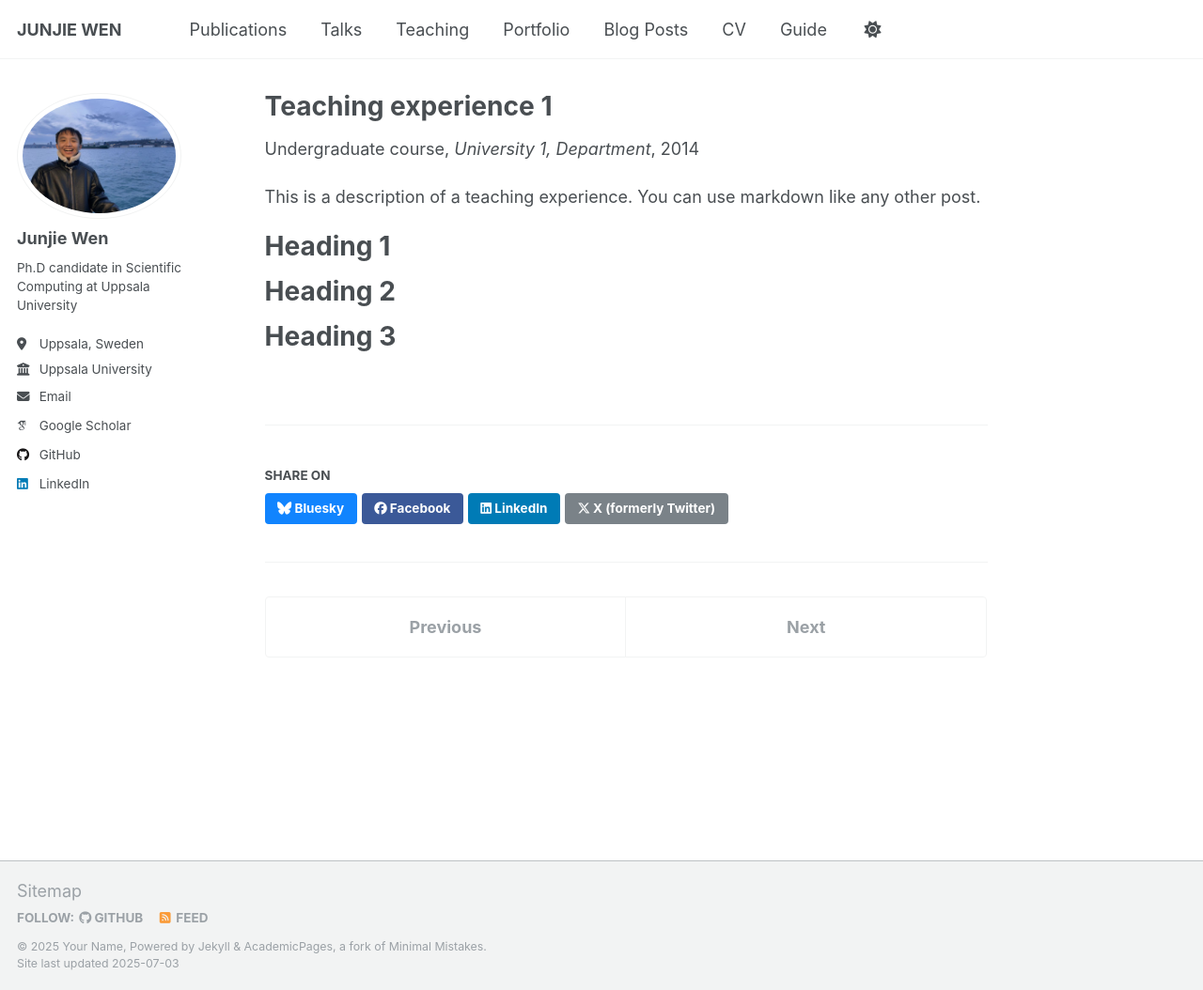
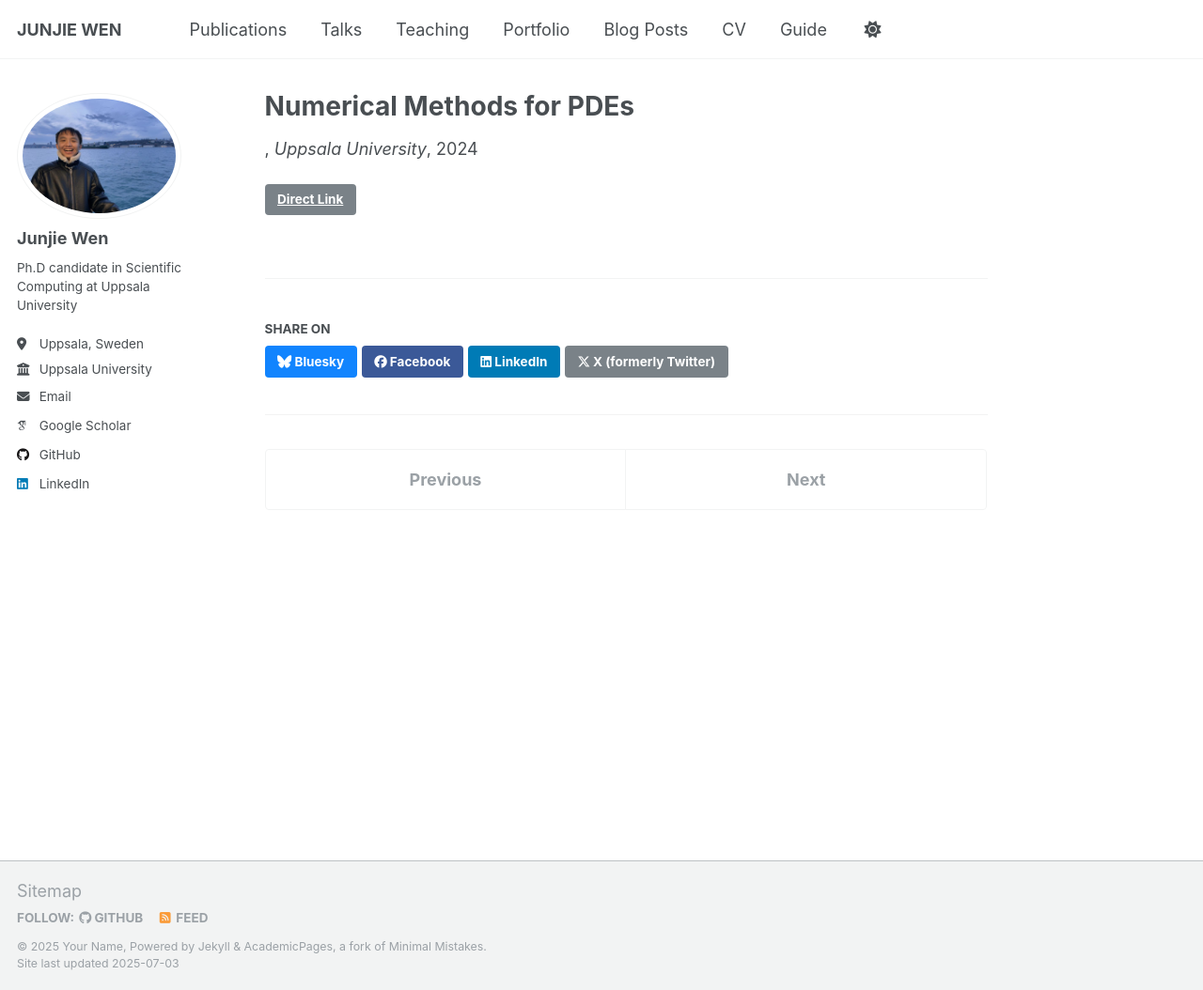
Before and after one commit to WjjSteve/WjjSteve.github.io, a Jekyll site: the page built from _teaching/2014-spring-teaching-1.md, in a window 1280 px wide and 1054 px high. Shown: the whole window at 94% size. Built offline with Jekyll 4.4.1, drawn with Linux system fonts in a browser that asks for light colours; some web fonts are replaced; a script that is not in the unit is left out.

Commit message:
Update 2014-spring-teaching-1.md

```diff
--- a/_teaching/2014-spring-teaching-1.md
+++ b/_teaching/2014-spring-teaching-1.md
@@ -1,20 +1,8 @@
 ---
-title: "Teaching experience 1"
+title: "Numerical Methods for PDEs"
 collection: teaching
-type: "Undergraduate course"
-permalink: /teaching/2014-spring-teaching-1
-venue: "University 1, Department"
-date: 2014-01-01
-location: "City, Country"
+date: 2024-10-01
+venue: "Uppsala University"
+location: "Uppsala, Sweden"
+link: "https://example.com/course-page"
 ---
-
-This is a description of a teaching experience. You can use markdown like any other post.
-
-Heading 1
-======
-
-Heading 2
-======
-
-Heading 3
-======
```
